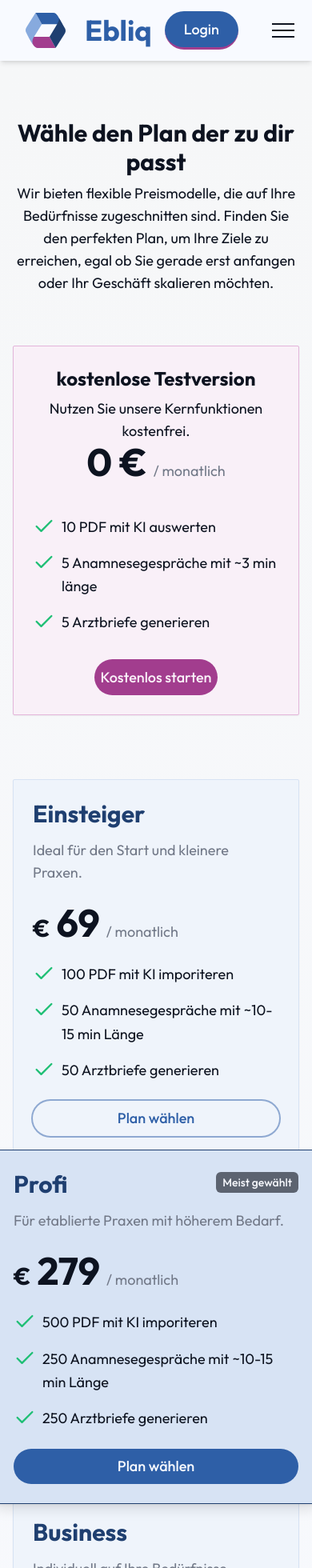
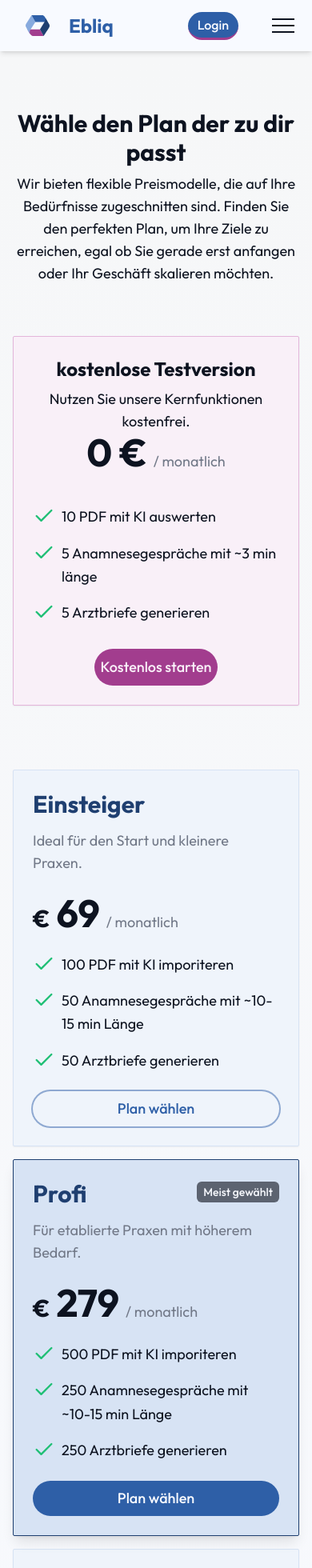
Before and after one commit to ebliq/landingpage, a Next.js app: page /pricing in a window 390 px wide. Shown: the top 1960 px of the page at 80% size. Built offline with nearby package versions, Linux system fonts and the light colour scheme; no server answers.

Commit message:
mobile improvements

```diff
--- a/app/globals.css
+++ b/app/globals.css
@@ -47,7 +47,7 @@ nav li.menu-item a {
 }
 
 .button {
-  @apply px-6 py-2 font-medium sm:inline-block rounded-full bg-primary text-white border-b-[3px] border-accent border-solid;
+  @apply px-3 py-1 md:px-6 md:py-2 text-base md:text-lg font-medium sm:inline-block rounded-full bg-primary text-white border-b-[3px] border-accent border-solid;
   @apply transition duration-300 hover:bg-primary-700 hover:text-primary-100;
 }
 
--- a/app/hero-section.tsx
+++ b/app/hero-section.tsx
@@ -14,17 +14,16 @@ export default function HeroSection() {
       />
 
       <div className="relative z-10 container mx-auto h-full flex items-center">
-        <div className="max-w-2xl px-6 py-12 md:py-0">
-          <h1 className="text-4xl leading-[1.1] sm:text-5xl sm:leading-[1.1] xl:text-6xl xl:leading-[1.1]">
-            Medizin neu denken:<br />
+        <div className="max-w-2xl md:px-6 py-12 lg:py-0">
+          <h1 className="text-3xl leading-[1.1] sm:text-5xl sm:leading-[1.1] xl:text-6xl xl:leading-[1.1]">
+            Medizin neu denken:<br/>
             <span className="bg-gradient-to-r from-primary to-secondary bg-clip-text text-transparent">
-              Künstliche Intelligenz</span><br />
-              die Ärzte entlastet.
+              Künstliche Intelligenz</span><br/> die Ärzte entlastet.
           </h1>
           <p className="text-xl md:text-2xl my-10">
-            Mit KI-gestützter Analyse bringt unsere App <br />
+            Mit KI-gestützter Analyse bringt unsere App
             Effizienz in jede Praxis: Schnelle Anamnese,
-            <br /> lückenlose Dokumentation, optimale <br />
+            lückenlose Dokumentation, optimale
             Patientenversorgung.
           </p>
           <div className="flex flex-wrap gap-4 mt-4">
--- a/components/header/header.tsx
+++ b/components/header/header.tsx
@@ -15,7 +15,7 @@ export default function Header() {
       <div className="container relative max-w-[1400px]">
         <div className="flex items-center justify-between">
           <div className="block py-4 lg:py-0 flex items-center gap-2">
-            <Link className="max-w-[50x] sm:max-w-[50px]" href="/">
+            <Link className="w-[30px] md:w-[50px]" href="/">
               <Image
                 alt="Logo"
                 width="50"
@@ -29,7 +29,7 @@ export default function Header() {
                 }}
               />
             </Link>
-            <div className="text-4xl font-bold text-primary pl-4">Ebliq</div>
+            <div className="text-2xl md:text-4xl font-bold text-primary pl-4">Ebliq</div>
           </div>
           <button
             className="navbarOpen absolute right-4 top-1/2 z-50 flex h-10 w-10 -translate-y-1/2 flex-col items-center justify-center space-y-[6px] font-bold lg:hidden"
--- a/components/pricing/small-pricing.tsx
+++ b/components/pricing/small-pricing.tsx
@@ -98,7 +98,7 @@ export function SmallPricingModule() {
                   // Apply blue border and shadow if active
                   isActive ? " border border-primary-700 shadow-lg" : "shadow-sm", // Use default border color otherwise
                   // Keep shadow for popular even if not active (optional)
-                  plan.popular ? "m-[-1.5rem] bg-primary-100 z-50" : "z-100"
+                  plan.popular ? "md:m-[-1.5rem] bg-primary-100 z-50" : "z-100"
                 )}
                 // Optional: Add onClick to make cards selectable
                 // onClick={() => setActivePlan(plan.name)}
```
